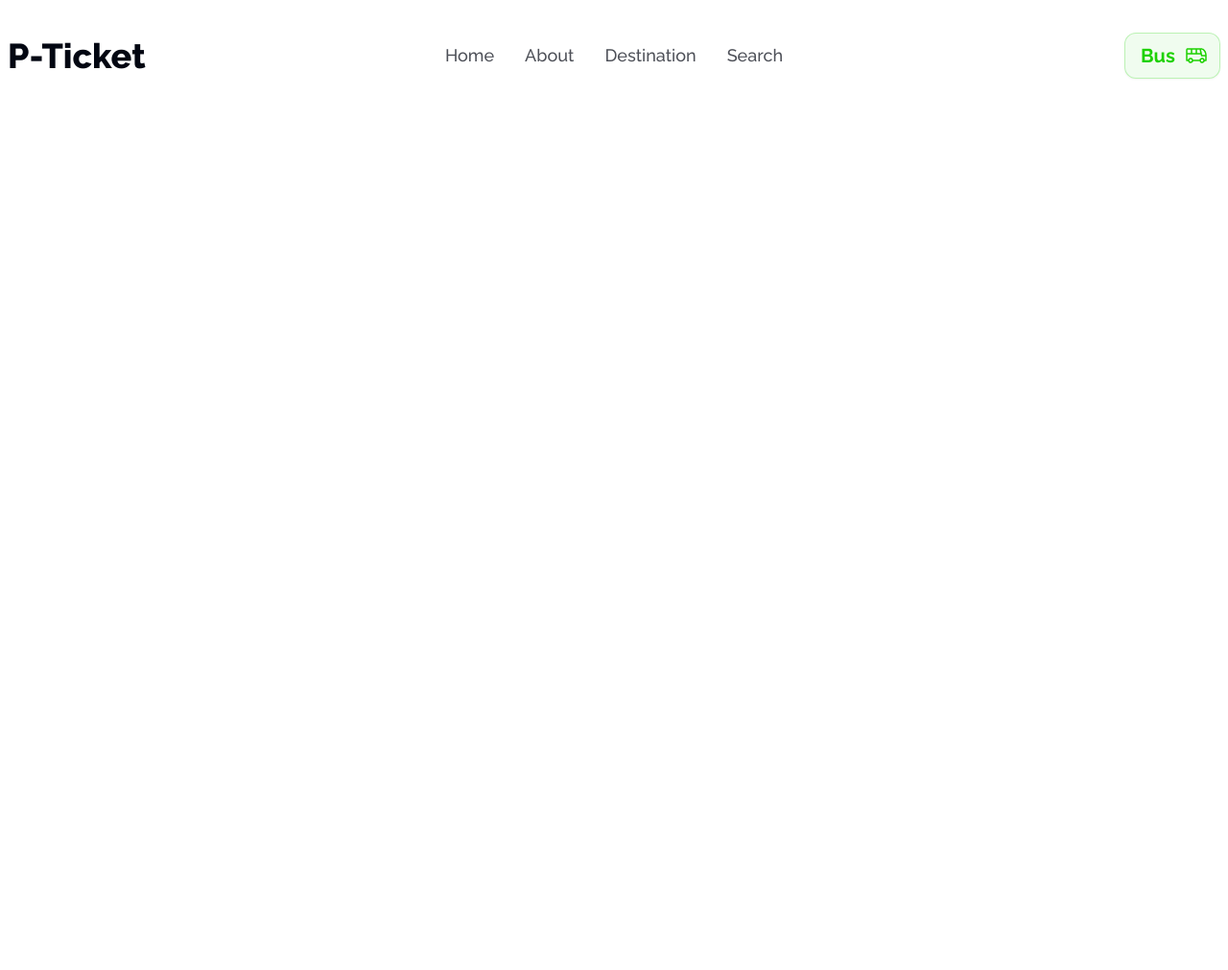
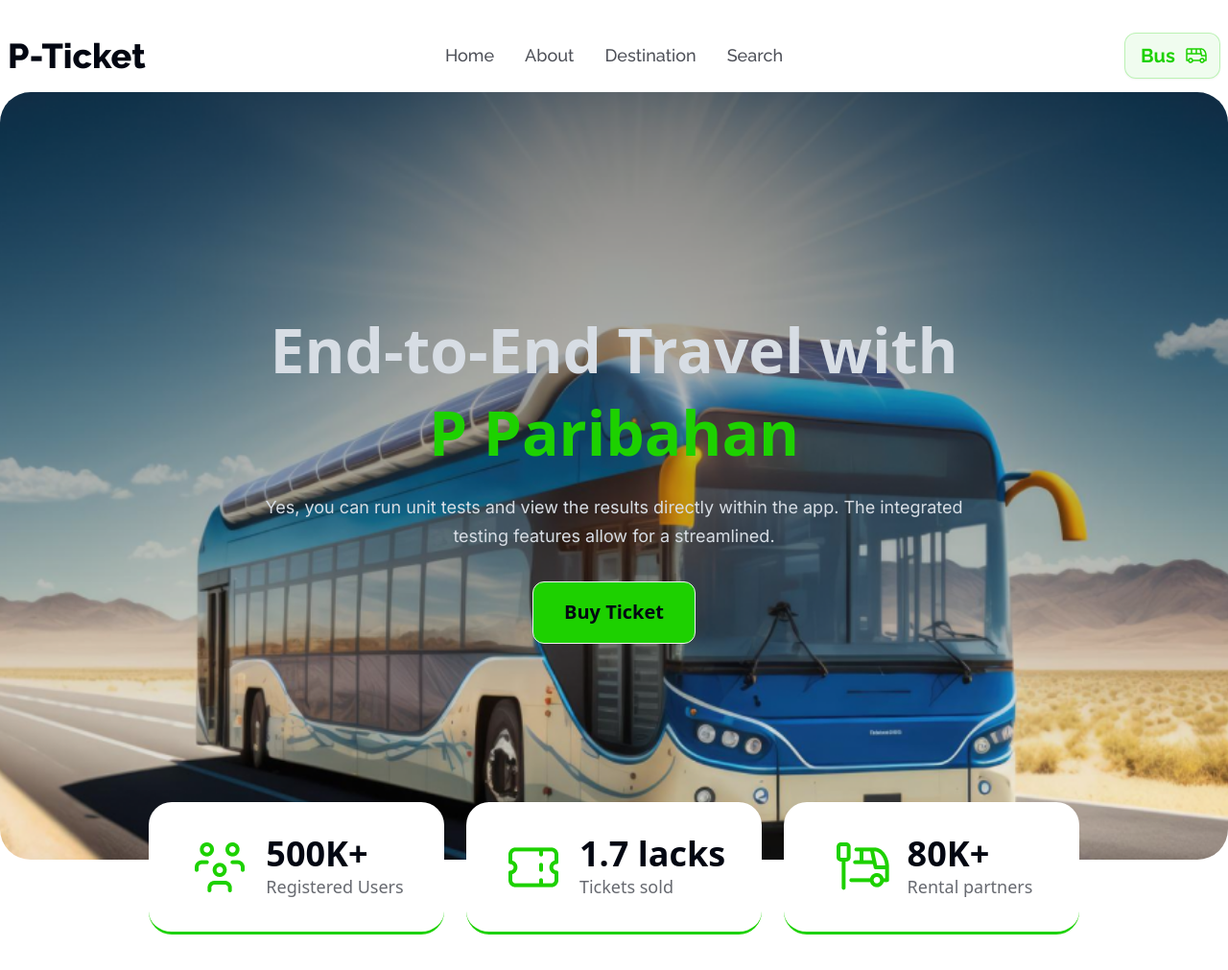
Before and after one commit to Sazid99246/p-ticket, a plain HTML site: page index.html in a window 1280 px wide. Shown: the whole page at 96% size. Before the commit the page ends 800 px from the top, so only its background shows below. Drawn offline with nearby package versions, Linux system fonts and the light colour scheme.

Commit message:
banner section completed

```diff
--- a/index.html
+++ b/index.html
@@ -64,7 +64,52 @@
         </nav>
         <!-- nav end -->
         <!-- banner starts -->
+        <div class="relative hero min-h-screen rounded-[32px]" style="background-image: url(images/banner.png);">
+            <div class="bg-gradient-to-b from-[#03071280] to-[#030712]"></div>
+            <div class="hero-content text-neutral-content text-center">
+                <div class="max-w-[742px]">
+                    <h1 class="mb-5 text-[64px] font-extrabold leading-[86px]">End-to-End Travel with <span
+                            class="text-[#1DD100]">P Paribahan</span></h1>
+                    <p class="font-inter text-lg leading-[30px] mb-8">Yes, you can run unit tests and view the results
+                        directly within the app. The
+                        integrated testing features allow for a streamlined.</p>
+                    <button class="btn w-[170px] h-[65px] rounded-xl bg-[#1DD100] text-xl font-bold text-gray-950">Buy
+                        Ticket</button>
+                </div>
+            </div>
+        </div>
         <!-- banner ends -->
+        <!-- Add a wrapper for centering -->
+        <div class="flex items-center justify-center mt-[-60px] relative z-10">
+            <div class="flex items-center justify-center gap-[23px]">
+                <div
+                    class="flex items-center justify-center gap-4 rounded-3xl border-b-[3px] border-b-[#1DD100] bg-white w-[308px] h-[138px]">
+                    <img src="images/people.png" alt="">
+                    <div class="text-inter">
+                        <h3 class="text-left text-[#030712] text-4xl font-bold">500K+</h3>
+                        <p class="text-lg text-gray-950 opacity-60 text-left">Registered Users</p>
+                    </div>
+                </div>
+                <div
+                    class="flex items-center justify-center gap-4 rounded-3xl border-b-[3px] border-b-[#1DD100] bg-white w-[308px] h-[138px]">
+                    <img src="images/ticket-cupon.png" alt="">
+                    <div class="text-inter">
+                        <h3 class="text-left text-[#030712] text-4xl font-bold">1.7 lacks</h3>
+                        <p class="text-lg text-gray-950 opacity-60 text-left">Tickets sold</p>
+                    </div>
+                </div>
+                <div
+                    class="flex items-center justify-center gap-4 rounded-3xl border-b-[3px] border-b-[#1DD100] bg-white w-[308px] h-[138px]">
+                    <img src="images/stoppage.png" alt="">
+                    <div class="text-inter">
+                        <h3 class="text-left text-[#030712] text-4xl font-bold">80K+</h3>
+                        <p class="text-lg text-gray-950 opacity-60 text-left">Rental partners</p>
+                    </div>
+                </div>
+            </div>
+        </div>
+
+
     </header>
     <main>
 
```
